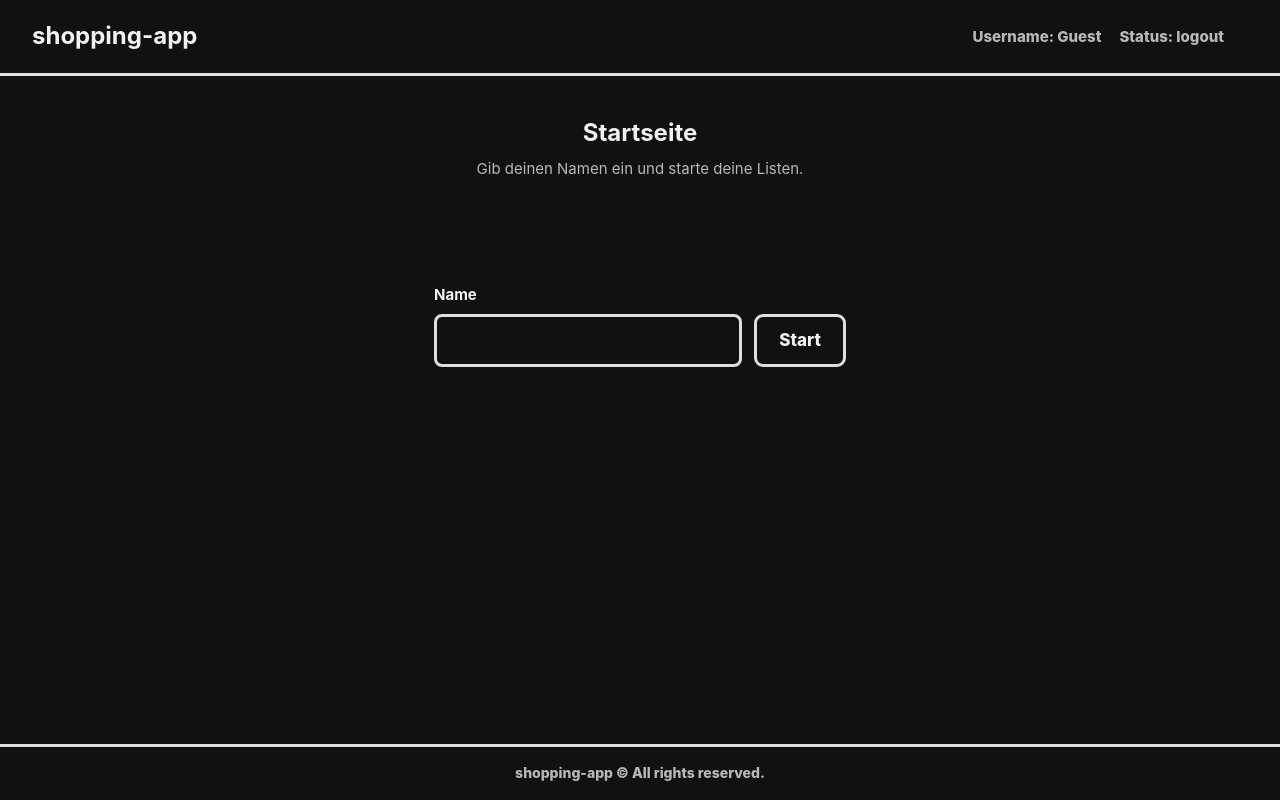
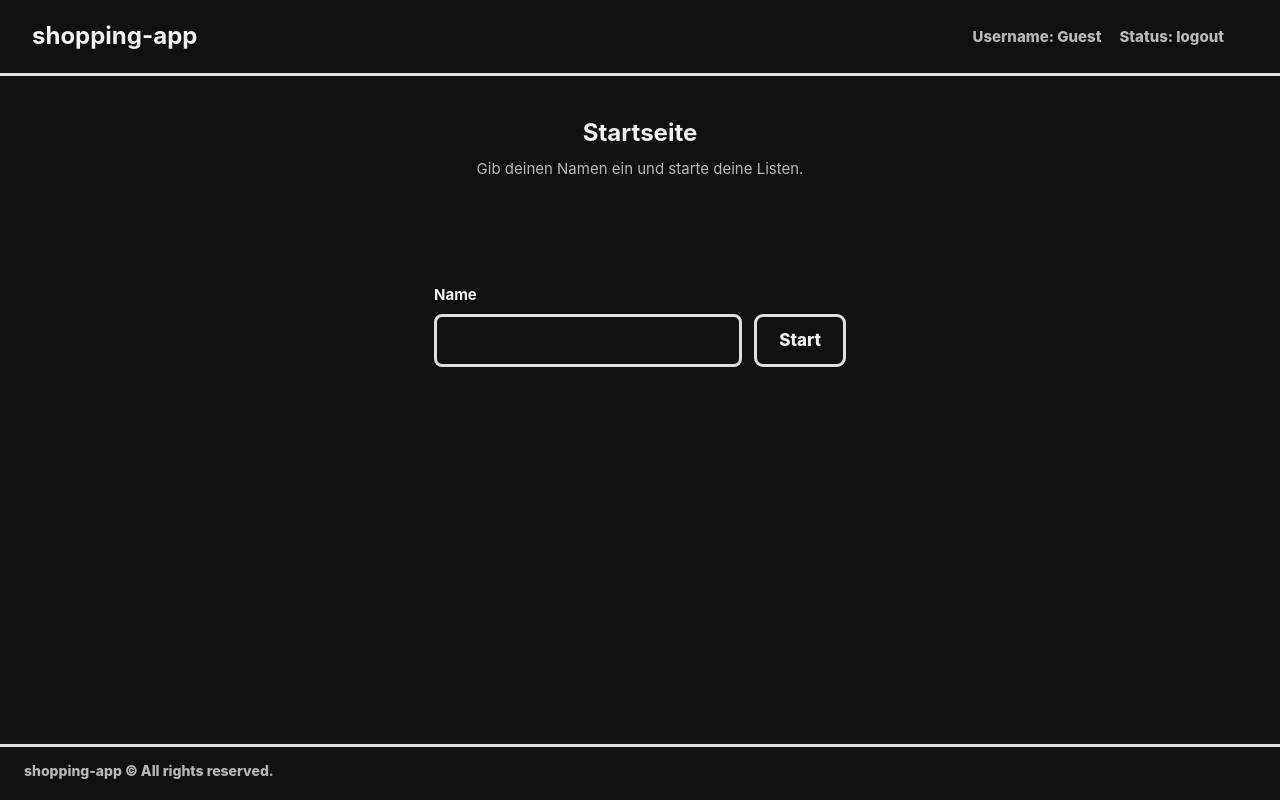
Before and after one commit to faisalprady13/shopping-app, a React (Vite) app in the folder frontend/: page / in a window 1280 px wide. Built offline with nearby package versions, Linux system fonts and the light colour scheme.

Commit message:
display error implemented

```diff
--- a/frontend/src/App.css
+++ b/frontend/src/App.css
@@ -35,8 +35,9 @@
 
 .app-footer {
   min-height: 56px;
-  display: grid;
-  place-items: center;
+  display: flex;
+  place-items: flex-start;
+  flex-direction: row;
   padding: 14px 24px;
   border-top: 3px solid var(--line);
   background: var(--panel);
@@ -44,6 +45,11 @@
   font-size: 14px;
   font-weight: 800;
   text-align: center;
+}
+
+#errmes {
+  color: red;
+  margin-left: 100px;
 }
 
 .wire-panel {
--- a/frontend/src/App.tsx
+++ b/frontend/src/App.tsx
@@ -1,4 +1,4 @@
-import { StrictMode, useState } from 'react'
+import { StrictMode, useState } from 'react';
 import type { FormEvent } from 'react'
 import { createRoot } from 'react-dom/client'
 import './App.css'
@@ -40,6 +40,7 @@ export function App() {
   const [selectedListId, setSelectedListId] = useState(initialLists[0].id)
   const [productName, setProductName] = useState('')
   const [quantity, setQuantity] = useState('1')
+  const [errorlog, setErrorlog] = useState<string>("")
 
   const selectedList = shoppingLists.find((list) => list.id === selectedListId)
   const isLoggedIn = screen !== 'start'
@@ -55,10 +56,17 @@ export function App() {
 
     axios
       .post('/api/user', userDto)
-      .then( (response) =>
-          setUsername(response.data.name) )
-      .catch( (error_) => console.log(error_) );
-    setScreen('lists')
+      .then( (response) => {
+        setUsername(response.data.name);
+        setScreen('lists');
+      })
+      .catch( (error_) => {
+        if(error_.status === 502){
+          setErrorlog("Keine Verbindung zum Backend!")
+        } else {
+          console.log(error_);
+        }
+      });
   }
 
   const handleLogout = () => {
@@ -218,7 +226,7 @@ export function App() {
 
       <main className="app-content">{page}</main>
 
-      <Footer />
+      <Footer errormessage={errorlog} />
     </div>
   )
 }
--- a/frontend/src/components/Footer.tsx
+++ b/frontend/src/components/Footer.tsx
@@ -1,5 +1,14 @@
-const Footer = () => {
-  return <footer className="app-footer">shopping-app © All rights reserved.</footer>
+type FooterProps = {
+  errormessage: string
+}
+
+const Footer = ({errormessage}:FooterProps) => {
+  return (
+    <footer className="app-footer">
+      <div>shopping-app © All rights reserved.</div>
+      <div id="errmes">{errormessage}</div>
+    </footer>
+  );
 }
 
 export default Footer
```
